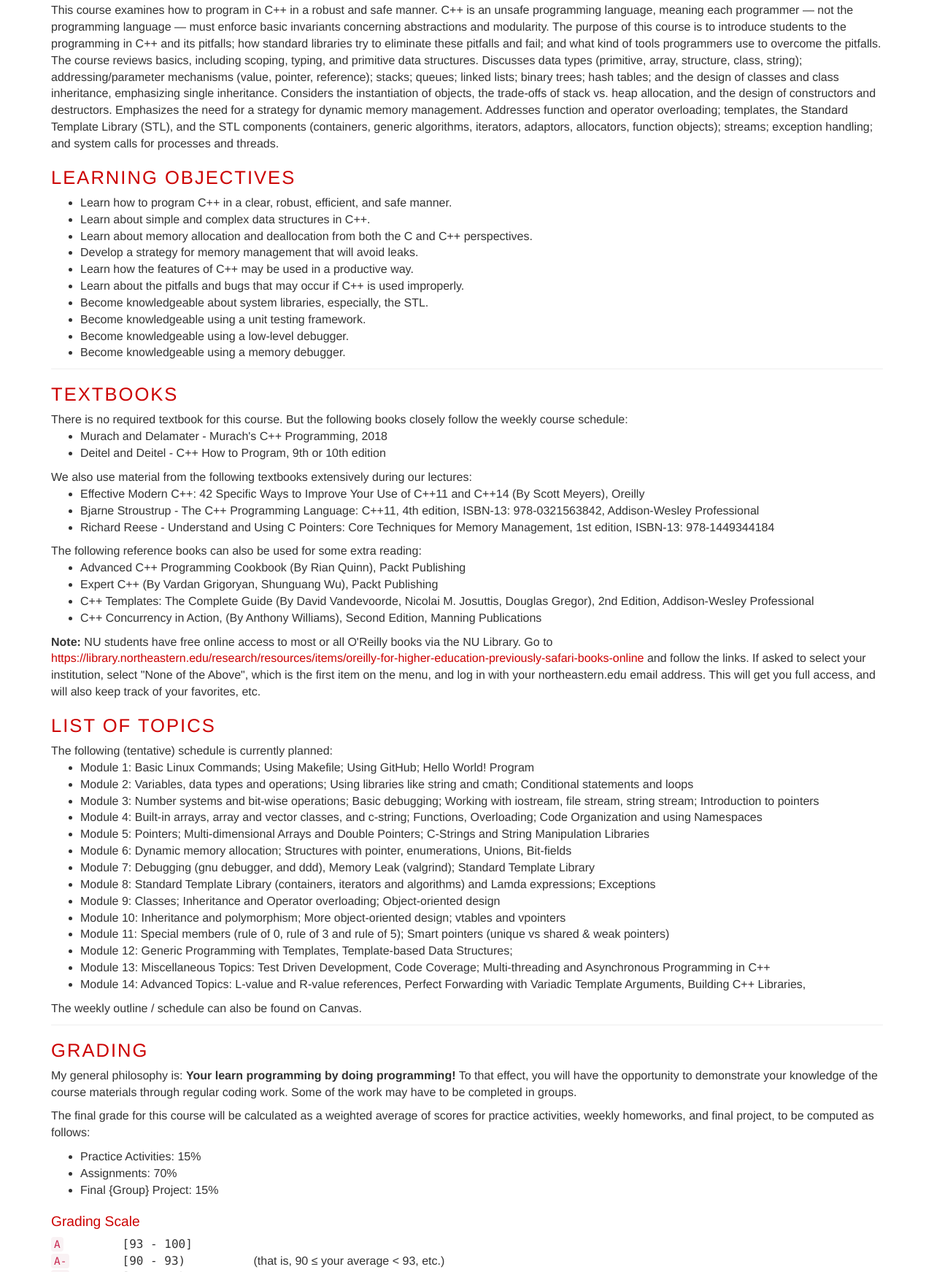
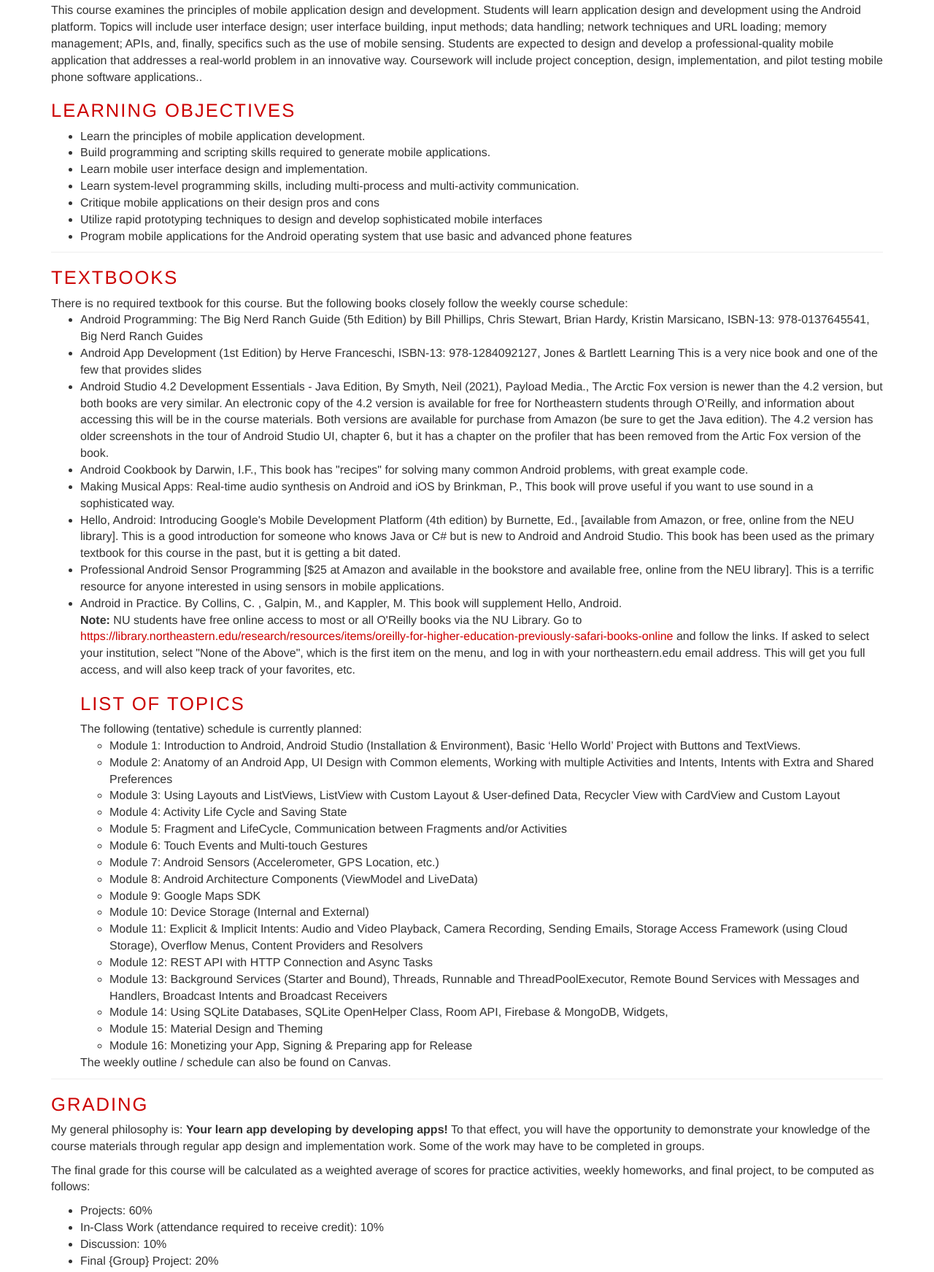
Before and after one commit to neu-cs4520/Fall-2023-WebSite, a plain HTML site: page _site/description.html in a window 1280 px wide. Shown: the part 303-2046 px from the top of the page at 73% size. Drawn offline with Linux system fonts and the light colour scheme.

Commit message:
updated yml file again

```diff
--- a/_site/description.html
+++ b/_site/description.html
@@ -66,24 +66,19 @@
 <h1>Description</h1>
 <p>
 
-This course examines how to program in C++ in a robust and safe manner. C++ is an unsafe programming language, meaning each programmer — not the programming language — must enforce basic invariants concerning abstractions and modularity. The purpose of this course is to introduce students to the programming in C++ and its pitfalls; how standard libraries try to eliminate these pitfalls and fail; and what kind of tools programmers use to overcome the pitfalls.
-
-The course reviews basics, including scoping, typing, and primitive data structures. Discusses data types (primitive, array, structure, class, string); addressing/parameter mechanisms (value, pointer, reference); stacks; queues; linked lists; binary trees; hash tables; and the design of classes and class inheritance, emphasizing single inheritance. Considers the instantiation of objects, the trade-offs of stack vs. heap allocation, and the design of constructors and destructors. Emphasizes the need for a strategy for dynamic memory management. Addresses function and operator overloading; templates, the Standard Template Library (STL), and the STL components (containers, generic algorithms, iterators, adaptors, allocators, function objects); streams; exception handling; and system calls for processes and threads.
+	This course examines the principles of mobile application design and development. Students will learn application design and development using the Android platform. Topics will include user interface design; user interface building, input methods; data handling; network techniques and URL loading; memory management; APIs, and, finally, specifics such as the use of mobile sensing. Students are expected to design and develop a professional-quality mobile application that addresses a real-world problem in an innovative way. Coursework will include project conception, design, implementation, and pilot testing mobile phone software applications..
 <br>
 </p>
 <h1>Learning Objectives</h1>
 <!-- <p style="text-decoration: underline">Computer Science</p> -->
 <ul>
-  <li>Learn how to program C++ in a clear, robust, efficient, and safe manner.</li>
-  <li>Learn about simple and complex data structures in C++.</li>
-  <li>Learn about memory allocation and deallocation from both the C and C++ perspectives.</li>
-  <li>Develop a strategy for memory management that will avoid leaks.  </li>
-  <li>Learn how the features of C++ may be used in a productive way.</li>
-  <li>Learn about the pitfalls and bugs that may occur if C++ is used improperly.</li>
-  <li>Become knowledgeable about system libraries, especially, the STL.</li>
-  <li>Become knowledgeable using a unit testing framework.</li>
-  <li>Become knowledgeable using a low-level debugger.</li>
-  <li>Become knowledgeable using a memory debugger.</li>
+	<li>Learn the principles of mobile application development.</li>
+	<li>Build programming and scripting skills required to generate mobile applications.</li>
+	<li>Learn mobile user interface design and implementation.</li>
+	<li>Learn system-level programming skills, including multi-process and multi-activity communication.</li>
+	<li>Critique mobile applications on their design pros and cons</li>
+	<li>Utilize rapid prototyping techniques to design and develop sophisticated mobile interfaces</li>
+	<li>Program mobile applications for the Android operating system that use basic and advanced phone features</li>
 </ul>
 </div>
 
@@ -91,22 +86,26 @@
 		<h1> Textbooks</h1>
 		There is no required textbook for this course. But the following books closely follow the weekly course schedule:
 		<ul>
-			<li>Murach and Delamater - Murach's C++ Programming, 2018</a></li>
-			<li>Deitel and Deitel - C++ How to Program, 9th or 10th edition</a></li>
-		</ul>
-		We also use material from the following textbooks extensively during our lectures:
-		<ul>
-			<li>Effective Modern C++: 42 Specific Ways to Improve Your Use of C++11 and C++14 (By Scott Meyers), Oreilly</a></li>
-			<li>Bjarne Stroustrup - The C++ Programming Language: C++11, 4th edition, ISBN-13: 978-0321563842, Addison-Wesley Professional</a></li>
-			<li>Richard Reese - Understand and Using C Pointers: Core Techniques for Memory Management, 1st edition, ISBN-13: 978-1449344184</a></li>
-		</ul>
-		The following reference books can also be used for some extra reading:
-		<ul>
-			<li>Advanced C++ Programming Cookbook (By Rian Quinn), Packt Publishing</a></li>
-			<li>Expert C++ (By Vardan Grigoryan, Shunguang Wu), Packt Publishing</a></li>
-			<li>C++ Templates: The Complete Guide (By David Vandevoorde, Nicolai M. Josuttis, Douglas Gregor), 2nd Edition, Addison-Wesley Professional</a></li>
-			<li>C++ Concurrency in Action, (By Anthony Williams), Second Edition, Manning Publications</a></li>
-		</ul>
+
+<li>Android Programming: The Big Nerd Ranch Guide (5th Edition) by Bill Phillips, Chris Stewart, Brian Hardy, Kristin Marsicano, ISBN-13: 978-0137645541, Big Nerd Ranch Guides</li>
+<li>Android App Development (1st Edition) by Herve Franceschi, ISBN-13: 978-1284092127, Jones & Bartlett Learning
+This is a very nice book and one of the few that provides slides</li>
+<li>Android Studio 4.2 Development Essentials - Java Edition, By Smyth, Neil (2021), Payload Media.,
+	The Arctic Fox version is newer than the 4.2 version, but both books are very similar. An electronic copy of the 4.2 version is available for free for Northeastern students through O’Reilly, and information about accessing this will be in the course materials.  Both versions are available for purchase from Amazon (be sure to get the Java edition).  The 4.2 version has older screenshots in the tour of Android Studio UI, chapter 6, but it has a chapter on the profiler that has been removed from the Artic Fox version of the book.</li>
+<li>Android Cookbook by Darwin, I.F.,
+	This book has "recipes" for solving many common Android problems, with great example code.</li>
+<li>Making Musical Apps: Real-time audio synthesis on Android and iOS by Brinkman, P.,
+	This book will prove useful if you want to use sound in a sophisticated way.
+</li>
+<li>Hello, Android: Introducing Google's Mobile Development Platform (4th edition) by Burnette, Ed.,
+	[available from Amazon, or free, online from the NEU library]. This is a good introduction for someone who knows Java or C# but is new to Android and Android Studio.  This book has been used as the primary textbook for this course in the past, but it is getting a bit dated.
+</li>
+<li>Professional Android Sensor Programming
+	[$25 at Amazon and available in the bookstore and available free, online from the NEU library]. This is a terrific resource for anyone interested in using sensors in mobile applications.
+</li>
+<li>Android in Practice. By Collins, C. , Galpin, M., and Kappler, M.
+	This book will supplement Hello, Android.
+</li>
 
 		<strong>Note:</strong> NU students have free online access to most or all O'Reilly books via the NU
 		Library. Go to <a
@@ -118,20 +117,33 @@
 		<h1> List of Topics </h1>
 		The following (tentative) schedule is currently planned:
     <ul>
-<li> Module 1: Basic Linux Commands; Using Makefile; Using GitHub; Hello World! Program</li>
-<li> Module 2: Variables, data types and operations; Using libraries like string and cmath; Conditional statements and loops</li>
-<li> Module 3: Number systems and bit-wise operations; Basic debugging; Working with iostream, file stream, string stream; Introduction to pointers</li>
-<li> Module 4: Built-in arrays, array and vector classes, and c-string; Functions, Overloading; Code Organization and using Namespaces</li>
-<li> Module 5: Pointers; Multi-dimensional Arrays and Double Pointers; C-Strings and String Manipulation Libraries</li>
-<li> Module 6: Dynamic memory allocation; Structures with pointer, enumerations, Unions, Bit-fields</li>
-<li> Module 7: Debugging (gnu debugger, and ddd), Memory Leak (valgrind); Standard Template Library</li>
-<li> Module 8: Standard Template Library (containers, iterators and algorithms) and Lamda expressions; Exceptions</li>
-<li> Module 9: Classes; Inheritance and Operator overloading; Object-oriented design</li>
-<li> Module 10: Inheritance and polymorphism; More object-oriented design; vtables and vpointers </li>
-<li> Module 11: Special members (rule of 0, rule of 3 and rule of 5); Smart pointers (unique vs shared & weak pointers) </li>
-<li> Module 12: Generic Programming with Templates, Template-based Data Structures; </li>
-<li> Module 13: Miscellaneous Topics: Test Driven Development, Code Coverage; Multi-threading and Asynchronous Programming in C++</li>
-<li> Module 14: Advanced Topics: L-value and R-value references, Perfect Forwarding with Variadic Template Arguments, Building C++ Libraries, </li>
+<li> Module 1: Introduction to Android, Android Studio (Installation & Environment), Basic ‘Hello World’ Project with Buttons and TextViews.
+	</li>
+<li> Module 2: Anatomy of an Android App, UI Design with Common elements, Working with multiple Activities and Intents,
+	Intents with Extra and Shared Preferences
+	</li>
+<li> Module 3: Using Layouts and ListViews, ListView with Custom Layout & User-defined Data, Recycler View with CardView and Custom Layout
+	</li>
+<li> Module 4: Activity Life Cycle and Saving State</li>
+<li> Module 5: Fragment and LifeCycle, Communication between Fragments and/or Activities
+	</li>
+<li> Module 6: Touch Events and Multi-touch Gestures</li>
+<li> Module 7: Android Sensors (Accelerometer, GPS Location, etc.)</li>
+<li> Module 8: Android Architecture Components (ViewModel and LiveData)
+	</li>
+<li> Module 9: 	Google Maps SDK </li>
+<li> Module 10: Device Storage (Internal and External)</li>
+<li> Module 11: Explicit & Implicit Intents: Audio and Video Playback, Camera Recording, Sending Emails, Storage Access Framework (using Cloud Storage), Overflow Menus, Content Providers and Resolvers
+	 </li>
+<li> Module 12: REST API with HTTP Connection and Async Tasks
+</li>
+<li> Module 13: Background Services (Starter and Bound), Threads, Runnable and ThreadPoolExecutor, Remote Bound Services with Messages and Handlers, Broadcast Intents and Broadcast Receivers
+	</li>
+<li> Module 14: Using SQLite Databases, SQLite OpenHelper Class, Room API, Firebase & MongoDB, Widgets, </li>
+<li> Module 15: Material Design and Theming </li>
+<li> Module 16: Monetizing your App, Signing & Preparing app for Release
+	 </li>
+
     </ul>                        <p> The weekly outline / schedule can also be found on Canvas.</p>
 	</div>
 
@@ -139,16 +151,17 @@
                         <h1>Grading</h1>
 
                         <p>
-				My general philosophy is: <strong>Your learn programming by doing programming!</strong> To that effect, you will have the opportunity to demonstrate your knowledge of the course materials through regular coding work. Some of the work may have to be completed in groups.
+				My general philosophy is: <strong>Your learn app developing by developing apps!</strong> To that effect, you will have the opportunity to demonstrate your knowledge of the course materials through regular app design and implementation work. Some of the work may have to be completed in groups.
 			</p>
 
 			<p>The final grade for this course will be
                         calculated as a weighted average of scores for
                         practice activities, weekly homeworks, and final project, to be computed as follows:
 <ul>
-  <li>Practice Activities: 15%</li>
-  <li>Assignments: 70%</li>
-  <li>Final {Group} Project: 15% </li>
+  <li>Projects: 60%</li>
+  <li>In-Class Work (attendance required to receive credit): 10%</li>
+  <li>Discussion: 10%</li>
+  <li>Final {Group} Project: 20% </li>
 </ul>
 </p>
 
@@ -227,7 +240,7 @@
 <h2>Attendance</h2>
 <p>
 <ul>
-<li>For this online class, no attendance is required. </li>
+<li>For this online class, Attendance might be required for lab or recitation sessions. </li>
 </ul>
 
 <h2>Late Work and Makeup Policy</h2>
--- a/_site/js/settings.js
+++ b/_site/js/settings.js
@@ -1,9 +1,9 @@
 
 // FIXME
 var vars = {
-  'classNum': 'CS3520',
-  'className': 'Programming in C++',
-  'semester': 'Summer 2023',
+  'classNum': 'CS4520',
+  'className': 'Mobile Application Development',
+  'semester': 'Fall 2023',
   'section': '',
 };
 
```
Also changed, not shown: _site/index.html (+9 -10 lines), 2 other files.
